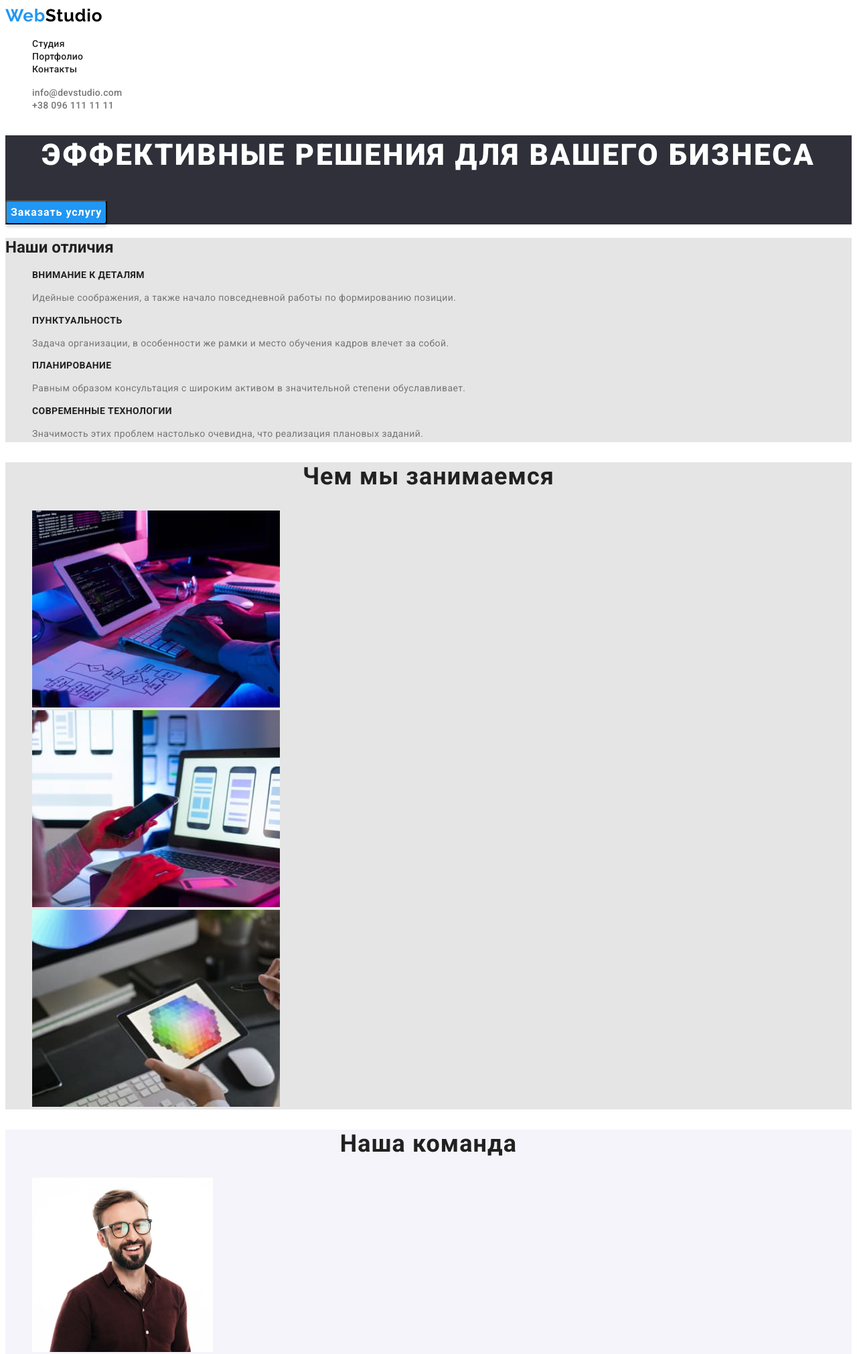
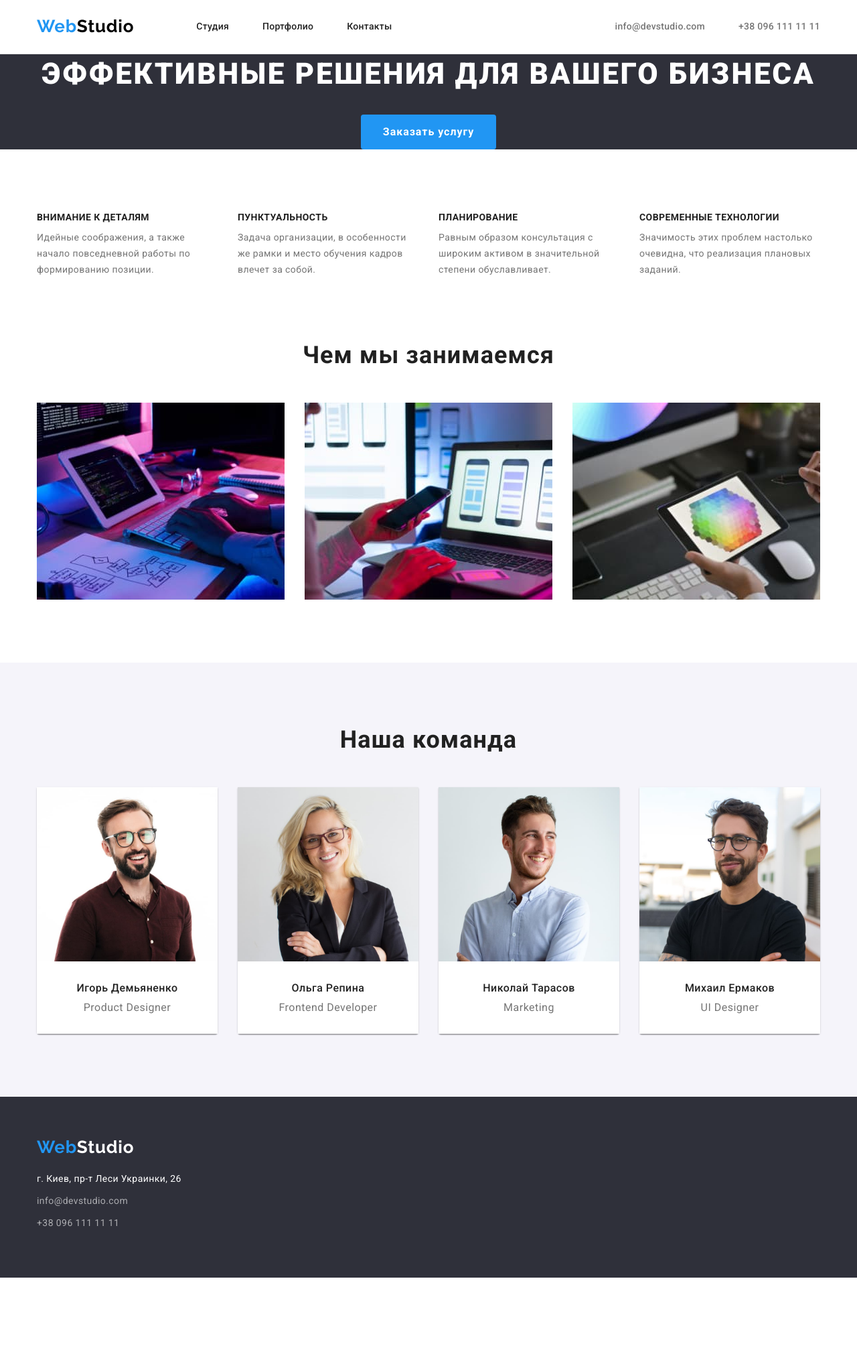
Before and after one commit to Nata1i/goit-markup-hw-03, a plain HTML site: page index.html in a window 1280 px wide. Shown: the top 2021 px of the page at 67% size. After the commit the page ends 1907 px from the top, so only its background shows below. Drawn offline with nearby package versions, Linux system fonts and the light colour scheme.

Commit message:
final homework 3

```diff
--- a/css/styles.css
+++ b/css/styles.css
@@ -14,9 +14,25 @@
   --fourth-background-color: #f5f4fa;
   --first-footer-color: #ffffff;
   --second-footer-color: #2196f3;
-  --third-frooter-color: rgba(255, 255, 255, 0.6);
+  --third-footer-color: rgba(255, 255, 255, 0.6);
   --first-shadow-color: rgba(0, 0, 0, 0.15);
+  --first-line-color: #ECECEC;
+  --second-line-color: #EEEEEE;
+  --first-shadow-color: rgba(0, 0, 0, 0.12);
+  --second-shadow-color: rgba(0, 0, 0, 0.14);
+  --third-shadow-color: rgba(0, 0, 0, 0.2);
 }
+
+html {
+  box-sizing: border-box;
+}
+
+*,
+*::before,
+*::after {
+  box-sizing: border-box;
+}
+
 body {
   font-family: 'Roboto', sans-serif;
   color: #212121;
@@ -26,16 +42,52 @@ body {
 }
 .list {
   list-style: none;
+  padding: 0;
+  margin: 0;
 }
+
+h1, h2, h3, h4, h5, h6, p {
+  padding: 0;
+  margin: 0;
+}
+
 .link {
   text-decoration: none;
 }
 
+.btn {
+  border: 1px solid transparent;
+}
+.img {
+  display: block;
+  max-width: 100%;
+  height: auto;
+}
 /*-------------------- header -------------------------- */
+.container {
+  width: 1200px;
+  padding-left: 15px;
+  padding-right: 15px;
+  margin-left: auto;
+  margin-right: auto;
+}
+
+.main-nav {
+  display: flex;
+  align-items: center;
+}
+
 .header {
+  padding-top: 0px;
+  padding-bottom: 0px;
   background-color: var(--first-background-color);
+  border-bottom: 1px solid var(--first-line-color);
 }
 .header-logo {
+  display: block;
+  padding-top: 24px;
+  padding-bottom: 25px;
+
   font-family: 'Raleway', sans-serif;
   font-weight: 700;
   font-size: 26px;
@@ -46,7 +98,20 @@ body {
 .logo-secondary {
   color: var(--first-header-color);
 }
+.header-nav {
+  margin-left: 93px;
+}
+.header-list {
+  display: flex;
+}
+ .header-list .header-item:not(:last-child){
+  margin-right: 50px;
+}
 .header-link {
+  display: block;
+  padding-top: 32px;
+  padding-bottom: 32px;
+
   font-weight: 500;
   font-size: 14px;
   line-height: 1.14;
@@ -57,8 +122,20 @@ body {
 .header-link:focus {
   color: var(--accent-color);
 }
+.header-contacts {
+  display: flex;
+  margin-left: auto;
+}
+.header-contacts .header-contacts-item:not(:last-child){
+  margin-right: 50px;
+}
+
 .header-mail,
 .header-phone {
+  display: block;
+  padding-top: 32px;
+  padding-bottom: 32px;
+
   font-weight: 500;
   font-size: 14px;
   line-height: 1.14;
@@ -73,40 +150,62 @@ body {
 .header-phone:focus {
   color: var(--accent-color);
 }
+
+
 /*------------------ hero------------------------------ */
 .hero {
   background-color: var(--second-background-color);
+  text-align: center;
 }
 .hero-title {
+  margin-bottom: 30px;
+
   font-weight: 900;
   font-size: 44px;
   line-height: 1.36;
-  text-align: center;
   letter-spacing: 0.06em;
   text-transform: uppercase;
   color: var(--second-page-color);
 }
 .hero-btn {
+  border-radius: 4px;
+  padding: 10px 32px;
+  min-width: 200px;
+
   font-family: inherit;
   font-weight: 700;
   font-size: 16px;
   line-height: 1.88;
-  display: flex;
-  align-items: center;
   text-align: center;
   letter-spacing: 0.06em;
   color: var(--second-page-color);
+  background-color: var(--accent-color);
 }
-.hero-btn {
-  background-color: var(--fourth-page-color);
-  box-shadow: 0px 4px 4px var(--first-shadow-color);
-  border-radius: 4px;
-}
+
 /* --------------------features----------------------------- */
 .features {
-  background-color: var(--third-background-color);
+  padding-top: 94px;
+  padding-bottom: 94px;
+  background-color: var(--first-background-color);
+}
+
+.features-title {
+  display: none;
+}
+
+.features-list {
+  display: flex;
+}
+.features-item {
+   width: 270px;
+
+}
+.features-list .features-item:not(:last-child){
+  margin-right: 30px;
 }
 .features-after-title {
+  margin-bottom: 10px;
+
   font-weight: 700;
   font-size: 14px;
   line-height: 1.14;
@@ -122,20 +221,53 @@ body {
 }
 /* -----------------work-------------------------------------- */
 .work {
-  background-color: var(--third-background-color);
+  padding-bottom: 94px;
+
+  background-color: var(--first-background-color);
 }
+.work-item {
+  width: 370px;
+}
+
 .work-title {
+  margin-bottom: 50px;
+
   font-weight: 700;
   font-size: 36px;
   line-height: 1.17;
   text-align: center;
   letter-spacing: 0.03em;
 }
+.work-list {
+  display: flex;
+}
+
+.work-list .work-item:not(:last-child){
+  margin-right: 30px;
+}
 /* -----------------team----------------------------------------- */
 .team {
+  padding-top: 94px;
+  padding-bottom: 94px;
   background-color: var(--fourth-background-color);
 }
+.team-item {
+  width: 270px;
+  box-shadow: 0px 1px 3px var(--first-shadow-color), 0px 1px 1px var(--second-shadow-color), 0px 2px 1px var(--third-shadow-color);
+  border-radius: 0px 0px 4px 4px;
+}
+
+.team-list {
+  display: flex;
+}
+
+.team-list .team-item:not(:last-child){
+  margin-right: 30px;
+}
+
 .team-title {
+  margin-bottom: 50px;
+
   font-weight: 700;
   font-size: 36px;
   line-height: 1.17;
@@ -143,6 +275,8 @@ body {
   letter-spacing: 0.03em;
 }
 .team-after-title {
+  margin-bottom: 10px;
+
   font-weight: 500;
   font-size: 16px;
   line-height: 1.19;
@@ -156,11 +290,25 @@ body {
   letter-spacing: 0.03em;
   color: var(--third-page-color);
 }
+
+.team-members {
+  padding-top: 30px;
+  padding-bottom: 30px;
+  padding-left: 15px;
+  padding-right: 15px;
+  background-color: var(--first-background-color);
+
+}
 /* --------------footer------------------------------------------- */
 .footer {
+  padding-top: 60px;
+  padding-bottom: 60px;
   background-color: var(--second-background-color);
 }
 .footer-logo {
+  display: inline-block;
+  margin-bottom: 20px;
+
   font-family: 'Raleway', sans-serif;
   font-weight: 700;
   font-size: 26px;
@@ -181,9 +329,15 @@ body {
   letter-spacing: 0.03em;
   color: var(--first-footer-color);
 }
+
+.footer-link,
+.footer-mail {
+  display: inline-block;
+}
+
 .footer-mail,
 .footer-phone {
-  color: var(--third-frooter-color);
+  color: var(--third-footer-color);
 }
 .footer-mail:hover,
 .footer-phone:hover,
@@ -191,11 +345,35 @@ body {
 .footer-phone:focus {
   color: var(--accent-color);
 }
-/* ----------------portfolio our works----------------------------------------- */
+.footer-item {
+  margin-bottom: 9px;
+}
+/* ----------------portfolio our works----------------------------------- */
 .works {
-  background-color: var(--third-background-color);
+  padding-top: 94px;
+  padding-bottom: 94px;
+  background-color: var(--first-background-color);
 }
+
+.works-nav-title {
+  display: none;
+}
+
+.works-nav-list {
+  display: flex;
+  justify-content: center;
+  margin-bottom: 50px;
+}
+
+.works-nav-list .works-nav-item:not(:last-child){
+  margin-right: 8px;
+}
+
 .works-nav-btn {
+  border-radius: 4px;
+  padding: 6px 22px;
+  min-width: 73px;
+
   font-family: inherit;
   font-weight: 500;
   font-size: 16px;
@@ -209,7 +387,22 @@ body {
   color: var(--second-accent-color);
   background-color: var(--accent-color);
 }
+.works-examples-list {
+  display: flex;
+  flex-wrap: wrap;
+  margin-top: -30px;
+  margin-left: -30px;
+}
+
+.works-examples-item {
+  flex-basis: calc((100% - 90px) / 3);
+  margin-top: 30px;
+  margin-left: 30px;
+
+}
+
 .works-examples-after-title {
+  margin-bottom: 4px;
   font-weight: 700;
   font-size: 18px;
   line-height: 2;
@@ -221,3 +414,9 @@ body {
   letter-spacing: 0.03em;
   color: var(--third-page-color);
 }
+
+.works-block {
+  padding: 20px 24px;
+  border: 1px solid var(--second-line-color);
+  border-top: none;
+}
--- a/index.html
+++ b/index.html
@@ -9,10 +9,12 @@
     <link rel="preconnect" href="https://fonts.gstatic.com" crossorigin>
     <link href="https://fonts.googleapis.com/css2?family=Raleway:wght@700&family=Roboto:wght@400;500;700;900&display=swap"
         rel="stylesheet">
+        <link rel="stylesheet" href="https://cdnjs.cloudflare.com/ajax/libs/modern-normalize/1.1.0/modern-normalize.min.css">
         <link rel="stylesheet" href="./css/styles.css">
 </head>
 <body>
     <header class="header">
+            <div class="container main-nav">
             <a class="link header-logo" href="./index.html"> <span class="logo-secondary">Web</span>Studio</a>
         <nav class="header-nav">
             <ul class="list header-list">
@@ -28,21 +30,25 @@
             </ul>
         </nav >
             <ul class="list header-contacts">
-                <li class="header-item">
+                <li class="header-contacts-item">
                     <a class="link header-mail" href="mailto:info@devstudio.com">info@devstudio.com</a>
                 </li>
-                <li  class="header-item" >
+                <li  class="header-contacts-item" >
                     <a class="link header-phone" href="tel:+380961111111">+38 096 111 11 11</a>
                 </li>
             </ul>
+        </div>
     </header>
     <main>
         <!-- Герой -->
         <section class="hero">
+            <div class="container">
             <h1 class="hero-title">Эффективные решения для вашего бизнеса</h1>
             <button class=" btn hero-btn" type="button">Заказать услугу</button>
+            </div>
         </section>
         <section class="features">
+           <div class="container">
                 <!-- потом будет скрыто -->
             <h2 class="features-title">Наши отличия</h2>
             <ul class="list features-list">
@@ -63,77 +69,92 @@
                     <p class="features-text">Значимость этих проблем настолько очевидна, что реализация плановых заданий.</p>
                 </li>
             </ul>
+           </div>
         </section>
         <section class="work">
+         <div class="container">
             <h2 class="work-title">Чем мы занимаемся</h2>
             <ul class="list work-list">
                 <li class="work-item">
-                    <img class="work-picture" src="./images/what-we-do1.jpg"
+                    <img class="img work-picture" src="./images/what-we-do1.jpg"
                     alt="программист пишет код"
                     width="370">
                 </li>
                 <li class="work-item">
-                    <img class="work-picture" src="./images/what-we-do2.jpg"
+                    <img class="img work-picture" src="./images/what-we-do2.jpg"
                     alt="тестирование продукта"
                     width="370">
                 </li>
                 <li class="work-item">
-                    <img class="work-picture" src="./images/what-we-do3.jpg"
+                    <img class="img work-picture" src="./images/what-we-do3.jpg"
                     alt="дизайн"
                     width="370">
                 </li>
             </ul>
+         </div>
         </section>
         <!-- Наша команда -->
         <section class="team">
+           <div class="container">
             <h2 class="team-title">Наша команда</h2>
             <ul class="list team-list">
                 <li class="team-item">
-                    <img class="team-picture" src="./images/our-team1.jpg"
+                    <img class="img team-picture" src="./images/our-team1.jpg"
                     alt="Фото работника - 1"
                     width="270">
+                    <div class="team-members">
                         <h3 class="team-after-title">Игорь Демьяненко</h3>
                         <p class="team-text">Product Designer</p>
+                    </div>
                 </li>
                 <li class="team-item">
-                    <img class="team-picture" src="./images/our-team2.jpg"
+                    <img class="img team-picture" src="./images/our-team2.jpg"
                     alt="Фото работника - 2"
                     width="270">
+                    <div class="team-members">
                         <h3 class="team-after-title">Ольга Репина</h3>
                         <p class="team-text">Frontend Developer</p>
+                    </div>
                 </li>
                 <li class="team-item">
-                   <img class="team-picture" src="./images/our-team3.jpg"
+                   <img class="img team-picture" src="./images/our-team3.jpg"
                    alt="Фото работника - 3"
                    width="270">
+                    <div class="team-members">
                         <h3 class="team-after-title">Николай Тарасов</h3>
                         <p class="team-text">Marketing</p>
+                    </div>
                 </li>
                 <li class="team-item">
-                    <img class="team-picture" src="./images/our-team4.jpg"
+                    <img class="img team-picture" src="./images/our-team4.jpg"
                     alt="Фото работника - 4"
                     width="270">
+                    <div class="team-members">
                         <h3 class="team-after-title">Михаил Ермаков</h3>
                         <p class="team-text">UI Designer</p>
+                    </div>
                 </li>
             </ul>
+           </div>
         </section>
     </main>
     <footer class="footer">
+    <div class="container">
     <a class="link footer-logo" href="./index.html"> <span class="footer-secondary">Web</span>Studio</a>
     <address>
         <ul class="list footer-list">
-                <li class="fotter-item">
+            <li class="footer-item">
                 <a class="link footer-link" href="https://goo.gl/maps/KCNXTtwUkDuFQo187">г. Киев, пр-т Леси Украинки, 26</a>
             </li>
-                <li class="fotter-item">
+            <li class="footer-item">
                 <a class="link footer-mail" href="mailto:info@devstudio.com">info@devstudio.com</a>
             </li>
-                <li class="fotter-item">
+            <li class="footer-item">
                 <a class="link footer-phone" href="tel:+380961111111">+38 096 111 11 11</a>
             </li>
         </ul>
     </address>
+    </div>
     </footer>
 </body>
 </html>
```
Also changed, not shown: portfolio.html (+43 -18 lines). Lines whose indentation alone changed are shown as unchanged.
